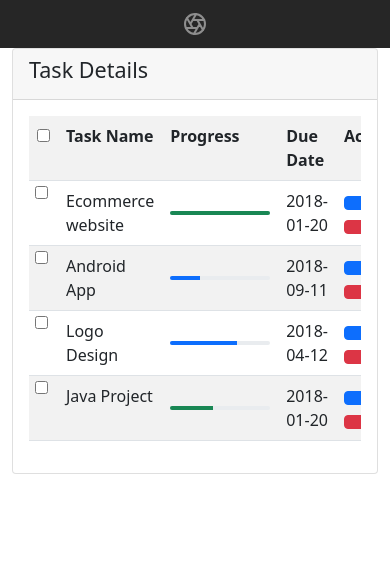
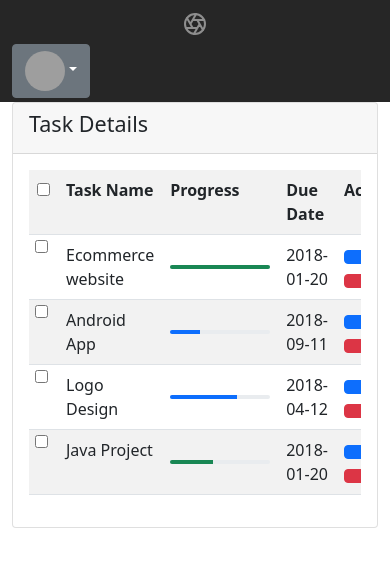
Before and after one commit to tarohida/php-todo-app-frontend, a Vue app: page / in a window 390 px wide. Shown: the top 564 px of the page. Built offline with nearby package versions, Linux system fonts and the light colour scheme; grey boxes are pictures that could not be loaded; some icons are missing.

Commit message:
featute/esa354 dropdown-caret つきのプロフィールを実装

```diff
--- a/src/components/Navigation.vue
+++ b/src/components/Navigation.vue
@@ -30,16 +30,20 @@
 <template>
   <header class="site-header sticky-top py-1">
     <nav class="container d-flex flex-column flex-md-row justify-content-between">
-      <a class="py-2" href="#" aria-label="Product">
+      <a class="py-2" href="/" aria-label="Product">
         <svg xmlns="http://www.w3.org/2000/svg" width="24" height="24" fill="none" stroke="currentColor" stroke-linecap="round" stroke-linejoin="round" stroke-width="2" class="d-block mx-auto" role="img" viewBox="0 0 24 24"><title>Product</title><circle cx="12" cy="12" r="10"/><path d="M14.31 8l5.74 9.94M9.69 8h11.48M7.38 12l5.74-9.94M9.69 16L3.95 6.06M14.31 16H2.83m13.79-4l-5.74 9.94"/></svg>
       </a>
-      <a class="py-2 d-none d-md-inline-block" href="#">ツアー</a>
-      <a class="py-2 d-none d-md-inline-block" href="#">プロダクト</a>
-      <a class="py-2 d-none d-md-inline-block" href="#">特徴</a>
-      <a class="py-2 d-none d-md-inline-block" href="#">エンタープライズ</a>
-      <a class="py-2 d-none d-md-inline-block" href="#">サポート</a>
-      <a class="py-2 d-none d-md-inline-block" href="#">価格</a>
-      <a class="py-2 d-none d-md-inline-block" href="#">カート</a>
+      <profile></profile>
     </nav>
   </header>
 </template>
+
+<script>
+import Profile from "./Profile";
+export default {
+  name: 'Navigation',
+  components: {
+    Profile
+  }
+}
+</script>
--- /dev/null
+++ b/src/components/Profile.vue
@@ -0,0 +1,32 @@
+<template>
+  <div>
+    <div class="dropdown">
+      <a class="btn btn-secondary dropdown-toggle" href="#" role="button" id="dropdownMenuLink" data-bs-toggle="dropdown" aria-expanded="false">
+          <span>
+          <img
+              src="https://img.icons8.com/dusk/100/000000/user-female-circle.png"
+              alt=""
+              class="user-avatar-md rounded-circle"
+              width="40"
+              height="40"
+          >
+          </span>
+      </a>
+      <ul class="dropdown-menu" aria-labelledby="dropdownMenuLink">
+        <li><a class="dropdown-item" href="#">Action</a></li>
+        <li><a class="dropdown-item" href="#">Another action</a></li>
+        <li><a class="dropdown-item" href="#">Something else here</a></li>
+      </ul>
+    </div>
+  </div>
+</template>
+
+<script>
+export default {
+  name: "Profile"
+}
+</script>
+
+<style scoped>
+
+</style>
```
